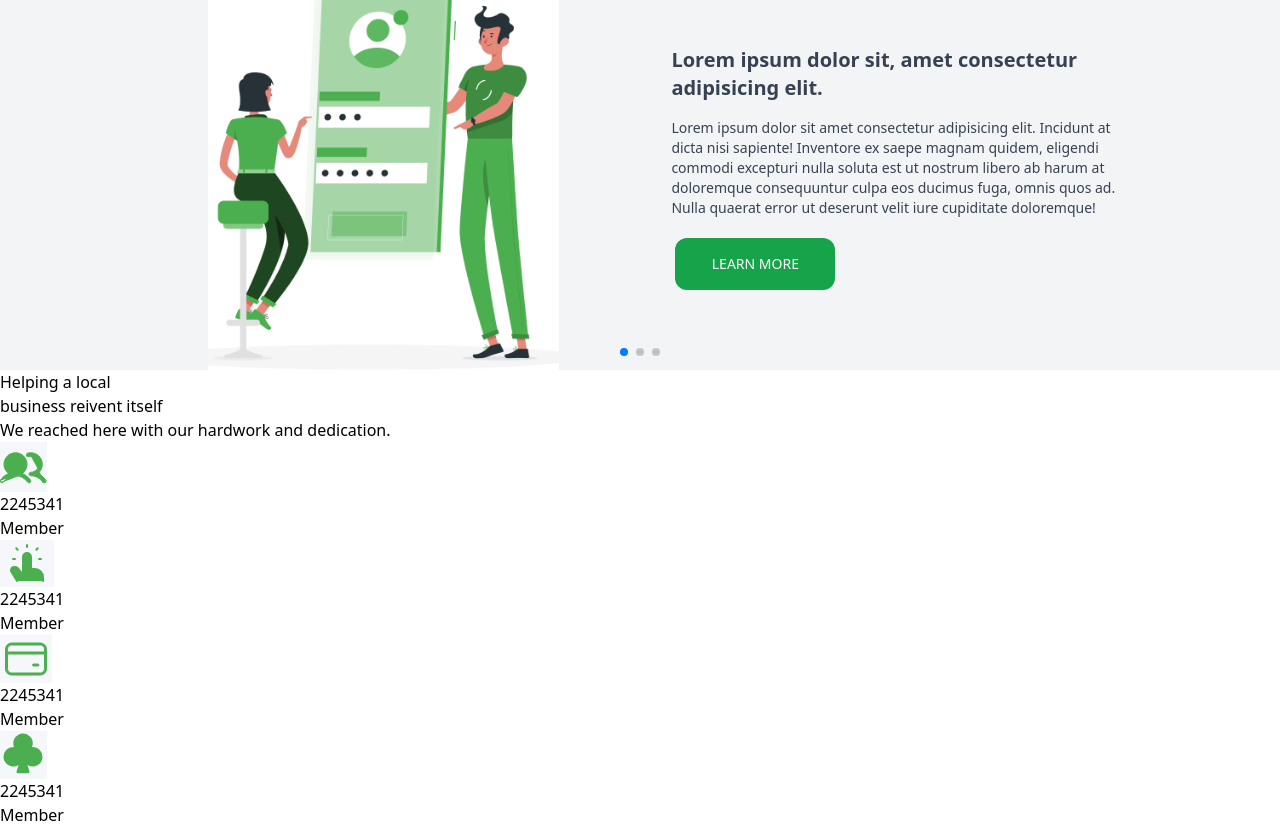
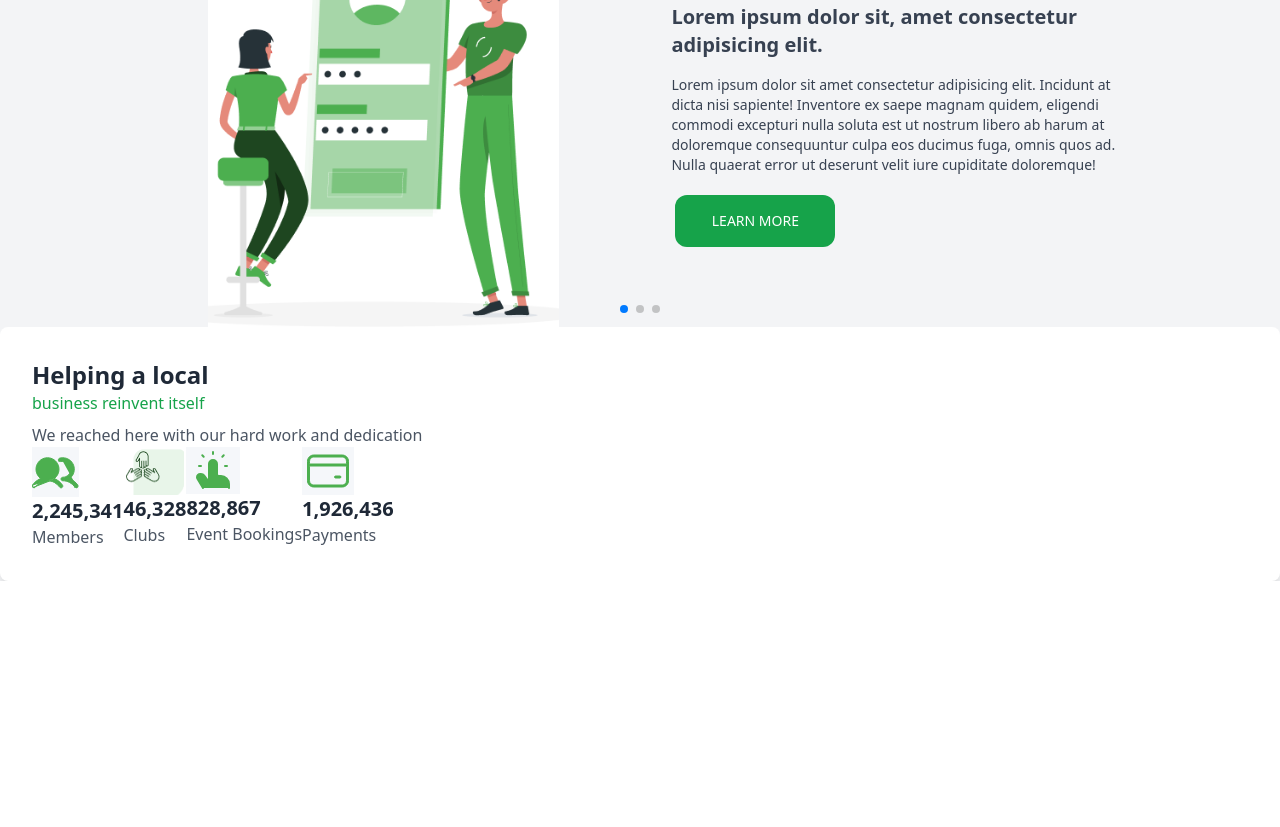
Before and after one commit to sasam2121/projet-tailwind-css, a website: page index.html in a window 1280 px wide. Shown: the part 1054-1881 px from the top of the page. After the commit the page ends 1635 px from the top, so only its background shows below. Drawn offline with nearby package versions, Linux system fonts and the light colour scheme.

Commit message:
add section

```diff
--- a/index.html
+++ b/index.html
@@ -120,60 +120,37 @@
                         </div>
                    </swiper-slide>
                 </swiper-container>
-            </section>
-            <section>
-                    <div>
-                        <p>Helping a local</p>
-                        <p>business reivent itself</p>
-                        <p>We reached here with our hardwork and dedication.</p>
-                    </div>
+                <section class="bg-gray-100 flex justify-center items-center">
+                    <div class="bg-white shadow-lg rounded-lg p-8 w-lvw">
+                        <h2 class="text-gray-800 text-2xl font-semibold">Helping a local
+                         </h2>
+                        <h2 class="text-green-600">business reinvent itself</h2>
+                        <p class="text-gray-600 mt-2">We reached here with our hard work and dedication</p>
 
-                <div>
-                    <div>
-                        <div>
-                            <div>
-                         <img src="logo11.PNG">
+                        <div class="flex">
+                            <div class="">
+                                <div class="text-green-600 text-3xl"><img src="logo members.PNG"></div>
+                                <p class="text-gray-800 text-xl font-semibold">2,245,341</p>
+                                <p class="text-gray-600">Members</p>
                             </div>
-                            <div>
-                                <p>2245341</p>
-                                <p>Member</p>
+                            <div class="">
+                                <div class="text-green-600 text-3xl"><img src="logo clubs.PNG" ></div>
+                                <p class="text-gray-800 text-xl font-semibold">46,328</p>
+                                <p class="text-gray-600">Clubs</p>
                             </div>
-                        </div>
-                        <div>
-                            <div>
-                         <img src="logo14.PNG">
+                            <div class="">
+                                <div class="text-green-600 text-3xl"><img src="logo event.PNG" ></div>
+                                <p class="text-gray-800 text-xl font-semibold">828,867</p>
+                                <p class="text-gray-600">Event Bookings</p>
                             </div>
-                            <div>
-                                <p>2245341</p>
-                                <p>Member</p>
+                            <div class="">
+                                <div class="text-green-600 text-3xl"><img src="logo paiment.PNG" ></div>
+                                <p class="text-gray-800 text-xl font-semibold">1,926,436</p>
+                                <p class="text-gray-600">Payments</p>
                             </div>
                         </div>
                     </div>
-
-
-
-                    <div>
-                        <div>
-                            <div>
-                         <img src="logo13.PNG">
-                            </div>
-                            <div>
-                                <p>2245341</p>
-                                <p>Member</p>
-                            </div>
-                        </div>
-                        <div>
-                            <div>
-                         <img src="logo12.PNG">
-                            </div>
-                            <div>
-                                <p>2245341</p>
-                                <p>Member</p>
-                            </div>
-                        </div>
-                    </div>
-                </div>
-            </section>
+                </section>
         </main>
         <script src="https://cdn.jsdelivr.net/npm/swiper@11/swiper-element-bundle.min.js"></script>
   </body>
```
Also changed, not shown: logo clubs.PNG (renamed from logo10.PNG), logo event.PNG (renamed from logo14.PNG), logo members.PNG (renamed from logo11.PNG), logo paiment.PNG (renamed from logo13.PNG), logo12.PNG (deleted), logo6.PNG (deleted), logo8.PNG (deleted), logo9.PNG (deleted).
